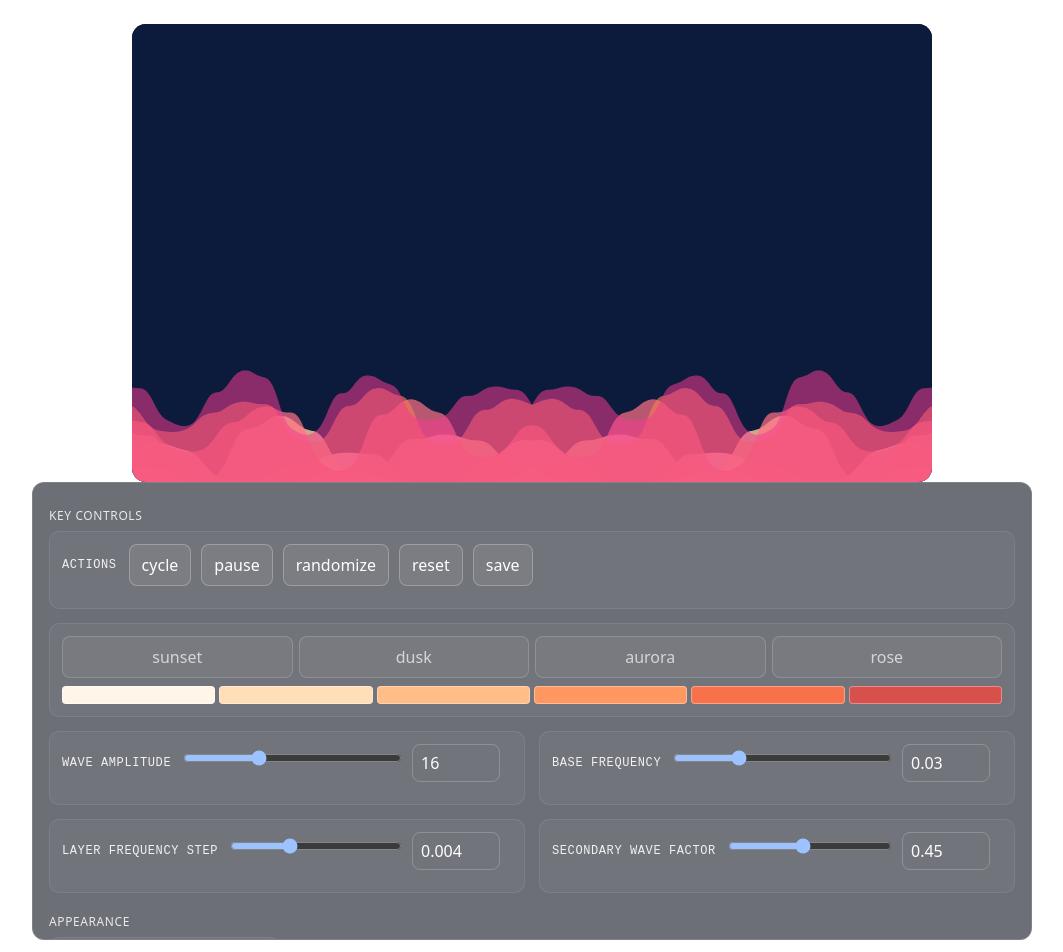
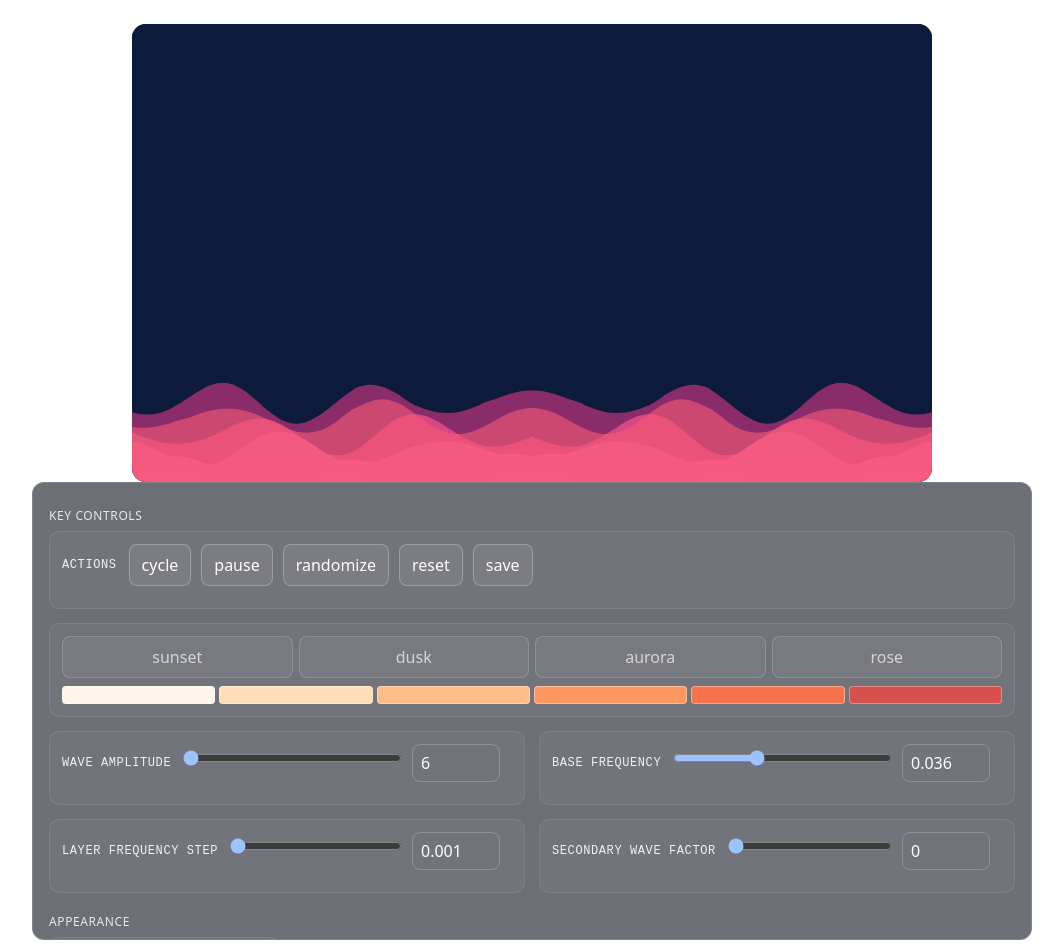
Before and after one commit to jakekinchen/cloud-engine, a Next.js app: page / in a window 1280 px wide. Shown: the top 952 px of the page, without its empty margins (108-1171 px from the left). Built offline with nearby package versions, Linux system fonts and the light colour scheme.

Commit message:
fix: adjust topology parameters in CloudBackdropReview for improved visual performance

```diff
--- a/src/components/CloudBackdropReview.tsx
+++ b/src/components/CloudBackdropReview.tsx
@@ -196,10 +196,10 @@ const CloudBackdropReview: React.FC<{ className?: string; initial?: Init }> = ({
   const [solidBgSat, setSolidBgSat] = useState(0.65);
   const [solidBgLight, setSolidBgLight] = useState(0.14);
   // Topology controls
-  const [topologyAmplitude, setTopologyAmplitude] = useState(16);
-  const [topologyFrequency, setTopologyFrequency] = useState(0.03);
-  const [topologyFreqStep, setTopologyFreqStep] = useState(0.004);
-  const [topologySecondary, setTopologySecondary] = useState(0.45);
+  const [topologyAmplitude, setTopologyAmplitude] = useState(6);
+  const [topologyFrequency, setTopologyFrequency] = useState(0.036);
+  const [topologyFreqStep, setTopologyFreqStep] = useState(0.001);
+  const [topologySecondary, setTopologySecondary] = useState(0.0);
   const [sunsetMode, setSunsetMode] = useState(initial?.sunsetMode ?? defaults.sunsetMode ?? false);
   const [sunsetPeriodSec, setSunsetPeriodSec] = useState(initial?.sunsetPeriodSec ?? defaults.sunsetPeriodSec ?? 12);
   const [autoCyclePalettes, setAutoCyclePalettes] = useState(false);
```
